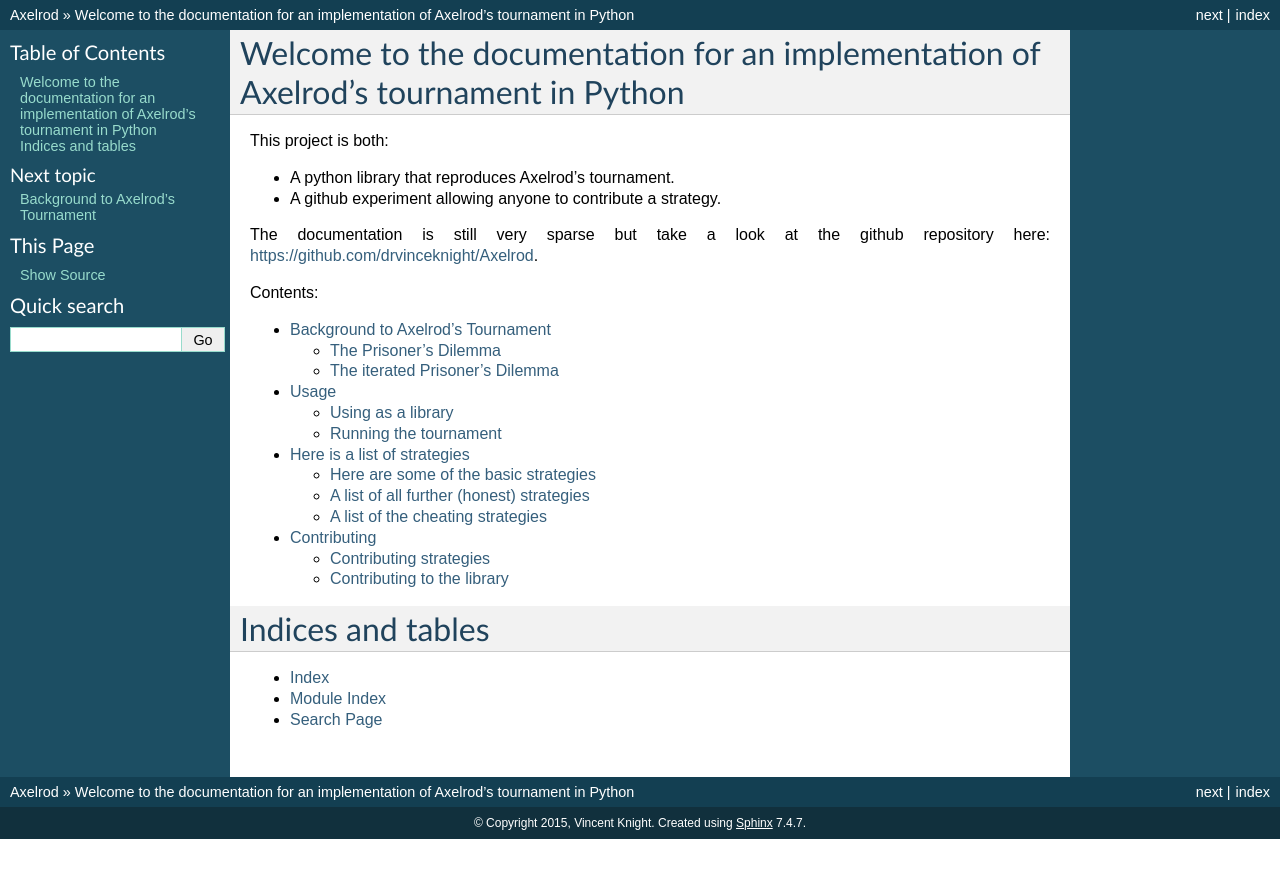
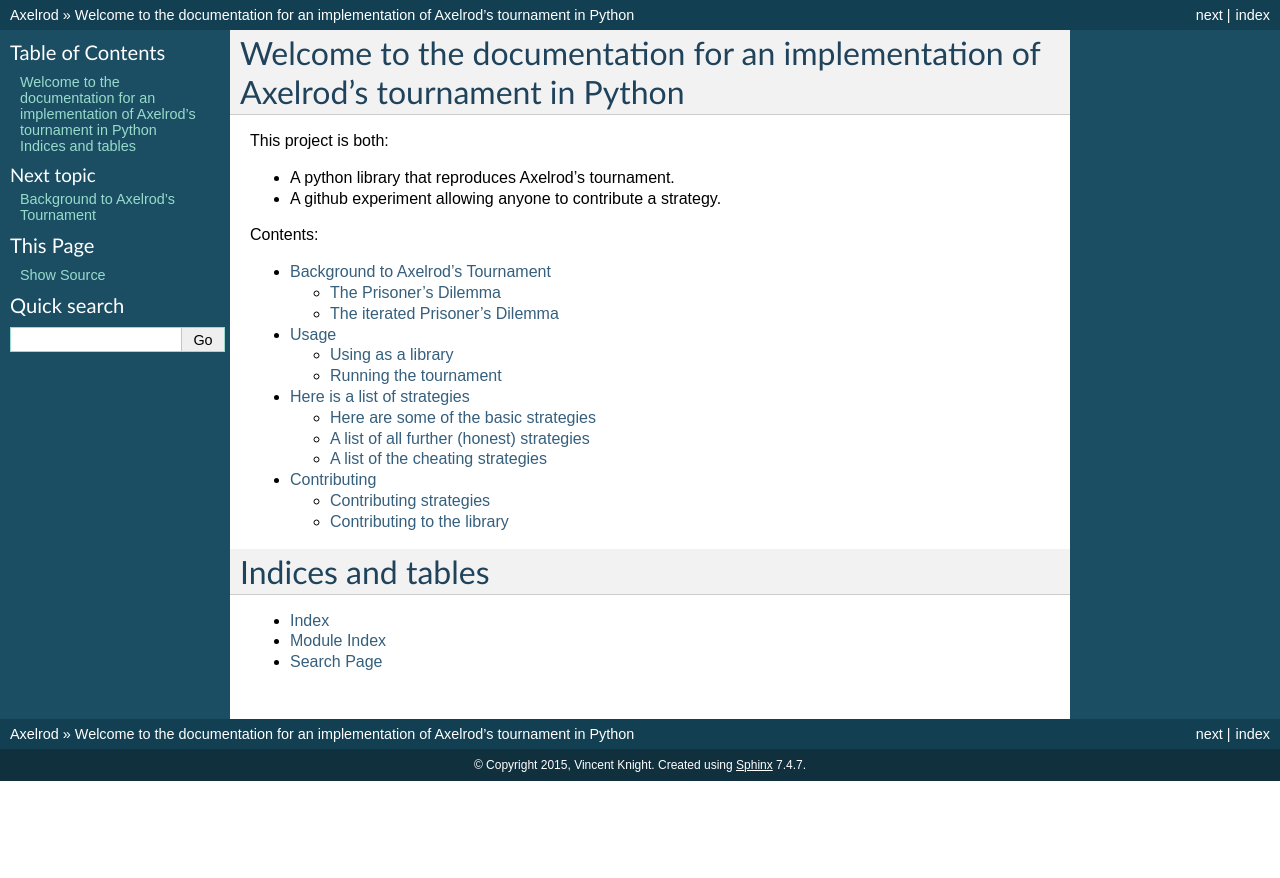
Before and after one commit to Axelrod-Python/Axelrod, a Sphinx documentation site: the page built from docs/index.rst, in a window 1280 px wide. Shown: the top 878 px of the page. Built offline with Sphinx 7.4.7, drawn with Linux system fonts in a browser that asks for light colours.

Commit message:
Removing sparsity comment in docs

```diff
--- a/docs/index.rst
+++ b/docs/index.rst
@@ -11,7 +11,6 @@ This project is both:
 * A python library that reproduces Axelrod's tournament.
 * A github experiment allowing anyone to contribute a strategy.
 
-The documentation is still very sparse but take a look at the github repository here: `<https://github.com/drvinceknight/Axelrod>`_.
 
 Contents:
 
```
